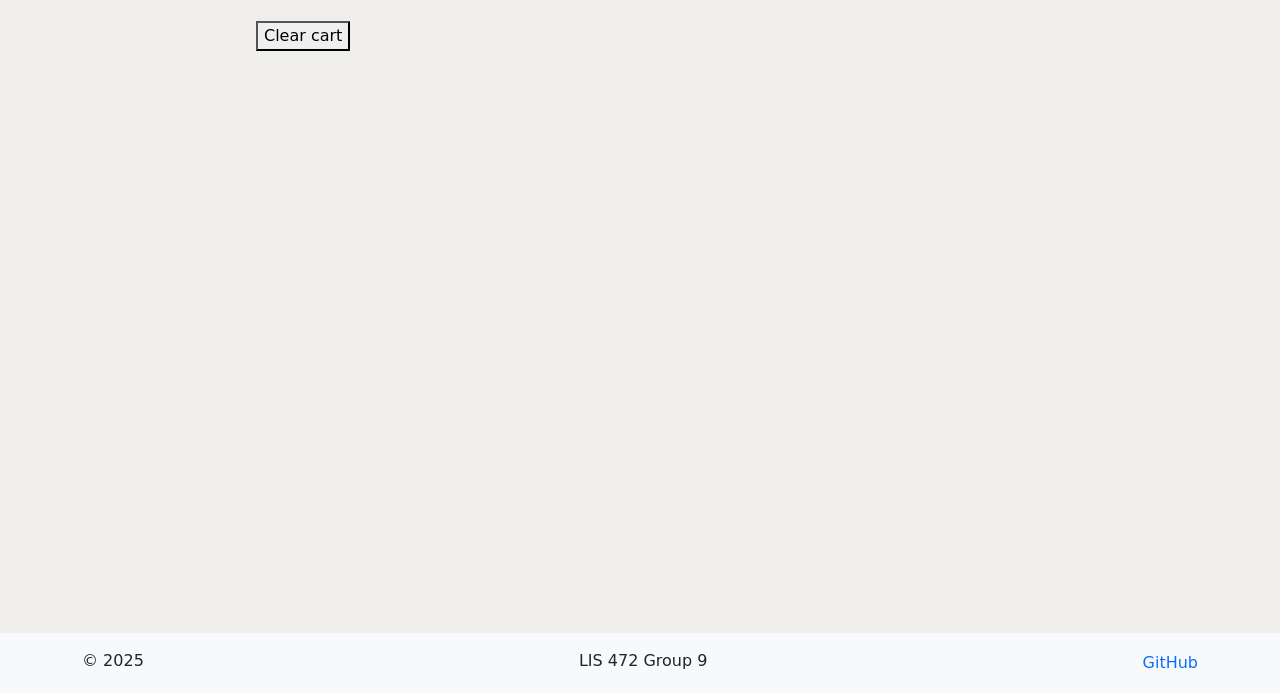
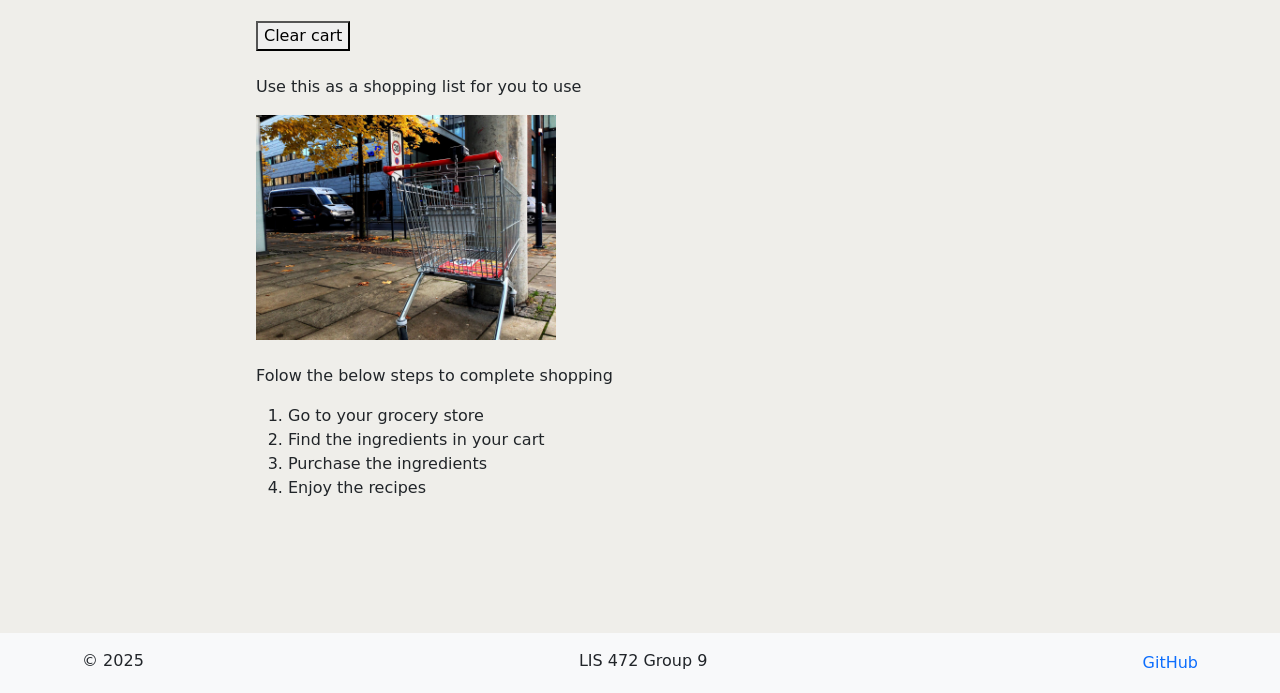
Before and after one commit to CS272-F25/p9, a plain HTML site: page cart.html in a window 1280 px wide. Shown: the part 107-800 px from the top of the page. Drawn offline with nearby package versions, Linux system fonts and the light colour scheme.

Commit message:
extra html content

```diff
--- a/cart.html
+++ b/cart.html
@@ -32,7 +32,18 @@
             <ul class="ingredientscart">
             </ul>
         <button onclick="clearCart()" >Clear cart</button>
-        </div>
+        <br> <br>
+        <p> Use this as a shopping list for you to use</p>
+        <img src="images/shopping-cart-318769_1280.jpg" alt="Shopping Cart photo" style="max-width:300px;">
+        <br> <br>
+        <p> Folow the below steps to complete shopping </p>
+        <ol class="steps">
+                <li> Go to your grocery store </li>
+                <li> Find the ingredients in your cart </li>
+                <li> Purchase the ingredients </li>
+                <li> Enjoy the recipes </li>
+        </ol>
+    </div>
     </main>
 
     <footer class="bg-light text-center py-3">
```
Also changed, not shown: recipe.html (+3 -2 lines), images/shopping-cart-318769_1280.jpg (added), 2 other files.
